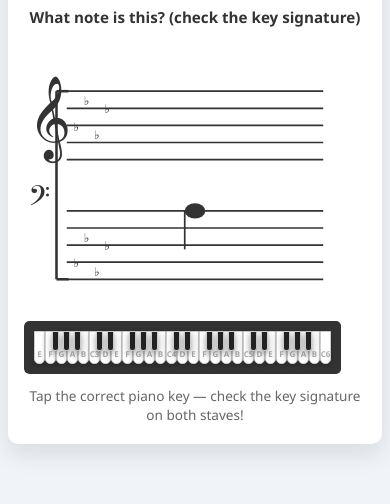
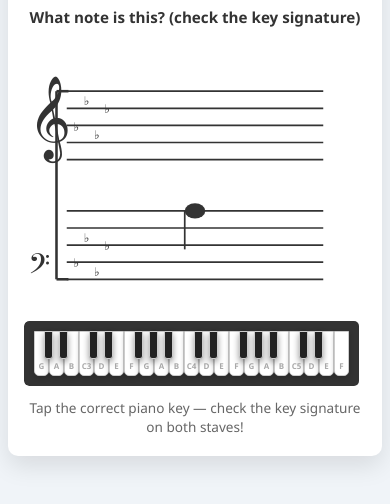
Before and after one commit to mckeown12/pianolessons, a plain HTML site: page lesson6.html in a window 390 px wide. Shown: the part 136-640 px from the top of the page. Drawn offline with Linux system fonts and the light colour scheme.

Commit message:
Fix bass clef position and reduce grand staff piano range
- Bass clef y set to bottom staff line so glyph body spans the staff correctly
- Grand staff piano range narrowed to G2-F5 (notes actually in the lesson) instead of E2-C6, reducing from 29 to 21 white keys - much more usable on mobile

```diff
--- a/lesson6.html
+++ b/lesson6.html
@@ -33,7 +33,7 @@
             <line x1="50" y1="100" x2="350" y2="100" class="staff-line"/>
             <line x1="50" y1="120" x2="350" y2="120" class="staff-line"/>
             <!-- Bass clef -->
-            <text x="5" y="180" font-size="40" class="clef-symbol">&#119074;</text>
+            <text x="5" y="260" font-size="40" class="clef-symbol">&#119074;</text>
             <!-- Bass staff -->
             <line x1="50" y1="180" x2="350" y2="180" class="staff-line"/>
             <line x1="50" y1="200" x2="350" y2="200" class="staff-line"/>
@@ -64,8 +64,8 @@ window.LESSON_CONFIG = {
     clefType: 'grand',
     pianoOnly: true,
     useKeySignatures: true,
-    pianoMin: 40,  // E2
-    pianoMax: 84,  // C6
+    pianoMin: 43,  // G2 (lowest note in lesson)
+    pianoMax: 77,  // F5 (highest note in lesson)
     notesData: [
         // ── Treble (C4–F5) ──
         { name:'C', octave:4, freq: 261.63, y:140, stemDown:false, ledgerLow:1, ledgerHigh:0, midi:60, clef:'treble' },
```
Also changed, not shown: lesson2.html (+1 -1 lines), lesson3.html (+3 -3 lines), lesson5.html (+1 -1 lines).
